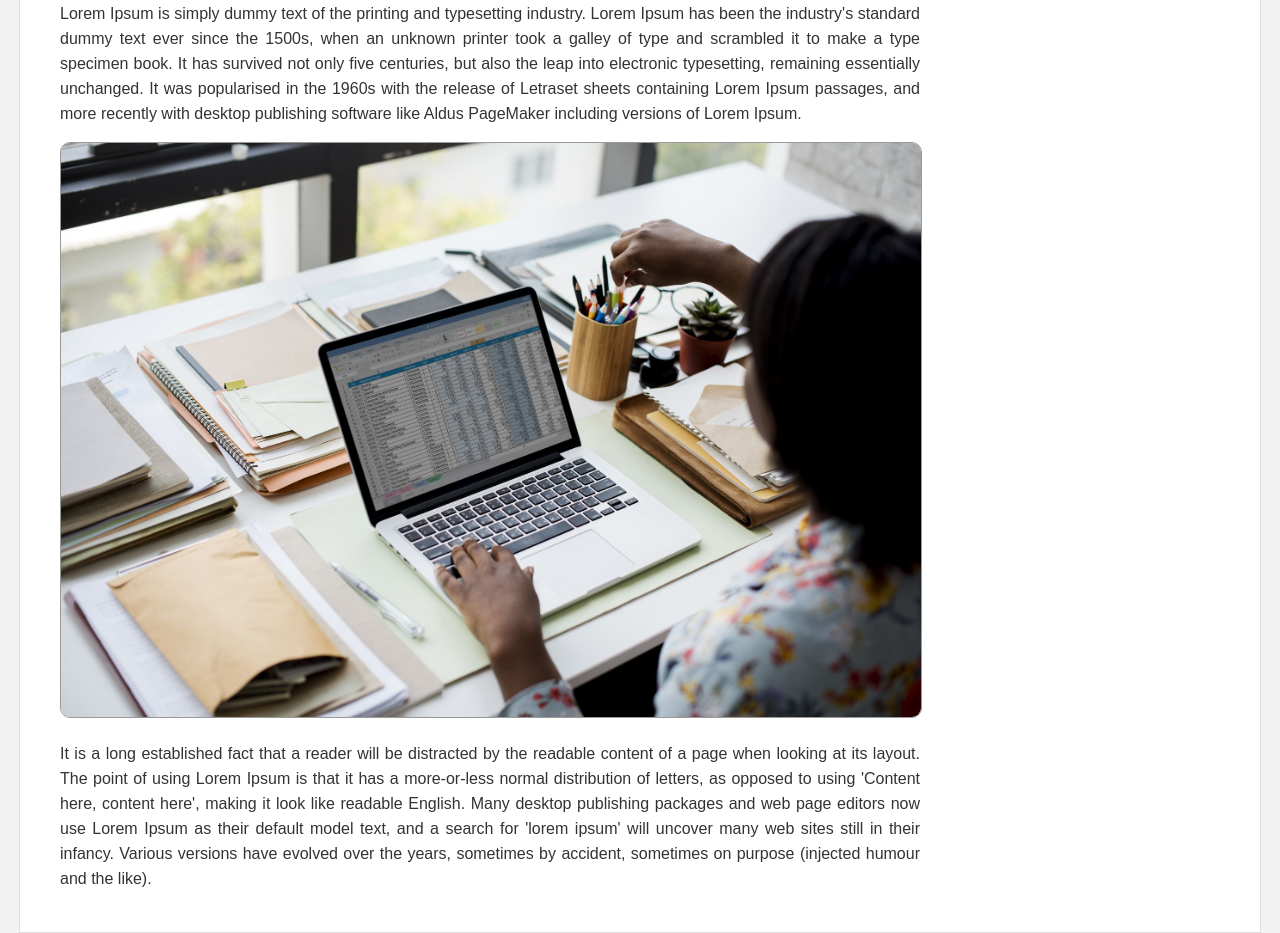
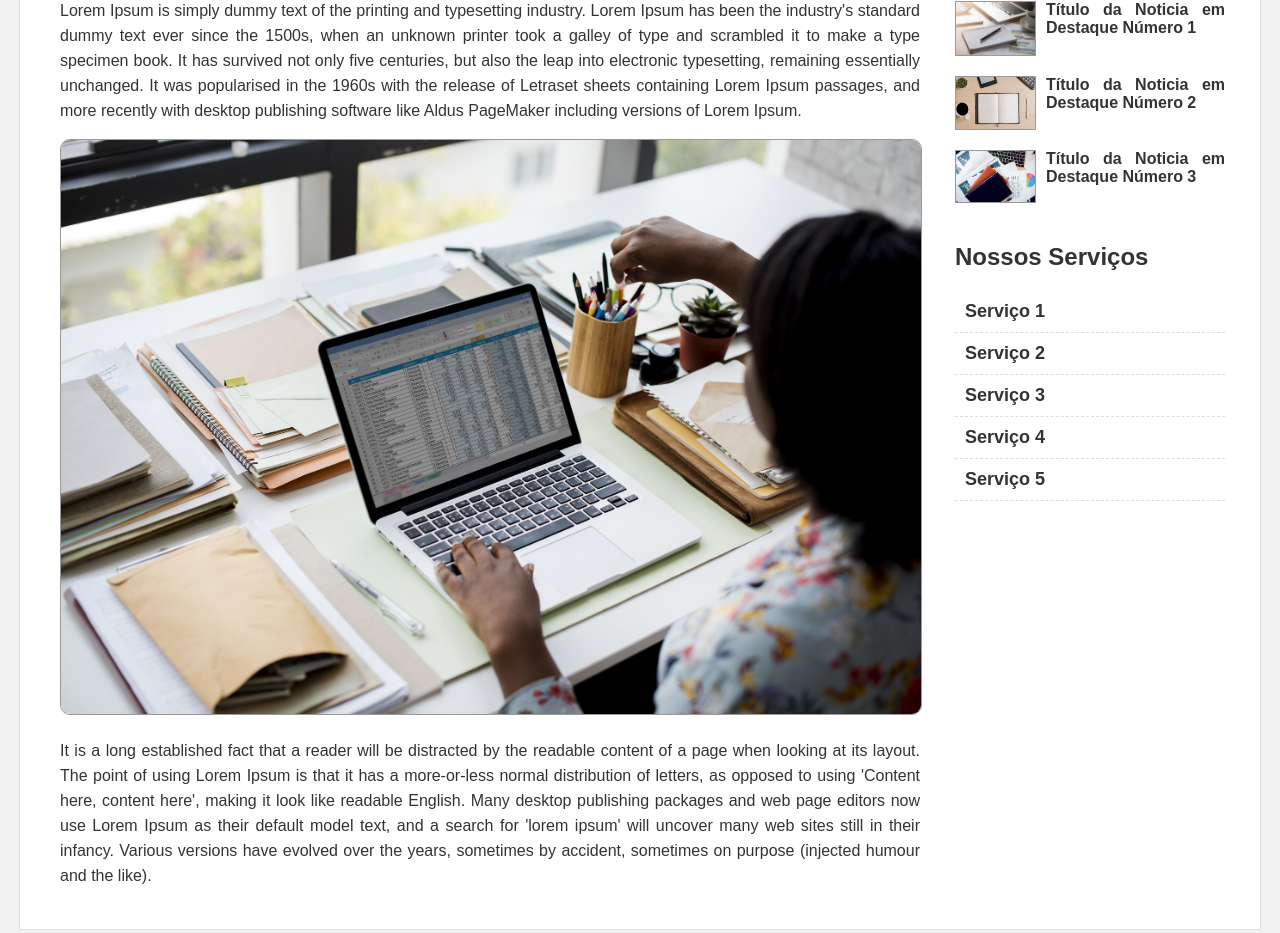
Before and after one commit to anderTron1/estudos-html-css, a plain HTML site: page CSS/exemplo site/index.html in a window 1280 px wide. Shown: the part 473-1406 px from the top of the page. Drawn offline with Linux system fonts and the light colour scheme.

Commit message:
ajustando barra lateral

```diff
--- a/CSS/exemplo site/css/estilo.css
+++ b/CSS/exemplo site/css/estilo.css
@@ -113,3 +113,59 @@ body{
     box-sizing: border-box; /*calcular automaticamente o padding*/
 
 }
+
+.lateral .ultimas-noticias{
+    overflow: hidden;
+    margin-bottom: 20px;
+}
+.lateral .ultimas-noticias img{
+    float: left;
+    width: 30%;
+    border: 1px solid #999;
+    box-sizing: border-box;/*calcular automaticamente o padding*/
+}
+
+.lateral .ultimas-noticias h3{
+    text-align: justify;
+    float: right;
+    width: 70%;
+    box-sizing: border-box;
+    font-size: 16px;
+    margin: 0;
+    padding-left: 10px;
+}
+
+.lateral .menu-lateral{
+    margin-top: 40px;
+}
+
+.lateral .menu-lateral ul{
+    list-style: none;
+    padding: 0;
+
+}
+.lateral .menu-lateral ul li{
+    border-bottom: 1px dashed #ddd;
+    font-weight: bold;
+
+}
+
+.lateral .menu-lateral a{
+    padding-bottom: 10px;
+    padding-top: 10px;
+    text-decoration: none;
+    color: #333;
+    font-size: 18px;
+    padding-left: 10px;
+    width: 100%;
+    display: inline-block;
+}
+
+.lateral .menu-lateral ul li:hover{
+    background: #272930;
+}
+
+.lateral .menu-lateral ul a:hover{
+    color: #2d6ff7;
+    text-shadow: 2px 2px 15px #040250;
+}
--- a/CSS/exemplo site/index.html
+++ b/CSS/exemplo site/index.html
@@ -36,7 +36,7 @@
     <!-- conteúdo-->
      <main id="conteudo">
         <div class="container">
-            <div class="info">
+            <article class="info">
                 <h1>Conteúdo Principal desta página HTML</h1>
                 <p>Lorem Ipsum is simply dummy text of the printing and typesetting industry.
                     Lorem Ipsum has been the industry's standard dummy text ever since the 1500s,
@@ -59,10 +59,36 @@
                     their infancy. Various versions have evolved over the years, sometimes by accident, sometimes
                     on purpose (injected humour and the like).
                 </p>
-            </div>
-            <div class="lateral">
+            </article>
+            <aside class="lateral">
                 <h2>Destaques</h2>
-            </div>
+                <div class="noticias">
+                    <div class="ultimas-noticias">
+                        <img src="imagens/noticia1.jpg" alt="Noticia">
+                        <h3>Título da Noticia em Destaque Número 1</h3>
+                    </div>
+
+                    <div class="ultimas-noticias">
+                        <img src="imagens/noticia2.jpg" alt="Noticia">
+                        <h3>Título da Noticia em Destaque Número 2</h3>
+                    </div>
+
+                    <div class="ultimas-noticias">
+                        <img src="imagens/noticia3.jpg" alt="Noticia">
+                        <h3>Título da Noticia em Destaque Número 3</h3>
+                    </div>
+                </div>
+                <div class="menu-lateral">
+                    <h2>Nossos Serviços</h2>
+                    <ul>
+                        <li><a href="#">Serviço 1</a></li>
+                        <li><a href="#">Serviço 2</a></li>
+                        <li><a href="#">Serviço 3</a></li>
+                        <li><a href="#">Serviço 4</a></li>
+                        <li><a href="#">Serviço 5</a></li>
+                    </ul>
+                </div>
+            </aside>
         </div>
      </main>
 
```
Also changed, not shown: CSS/exemplo site/imagens/noticia1.jpg (added), CSS/exemplo site/imagens/noticia2.jpg (added), CSS/exemplo site/imagens/noticia3.jpg (added).
